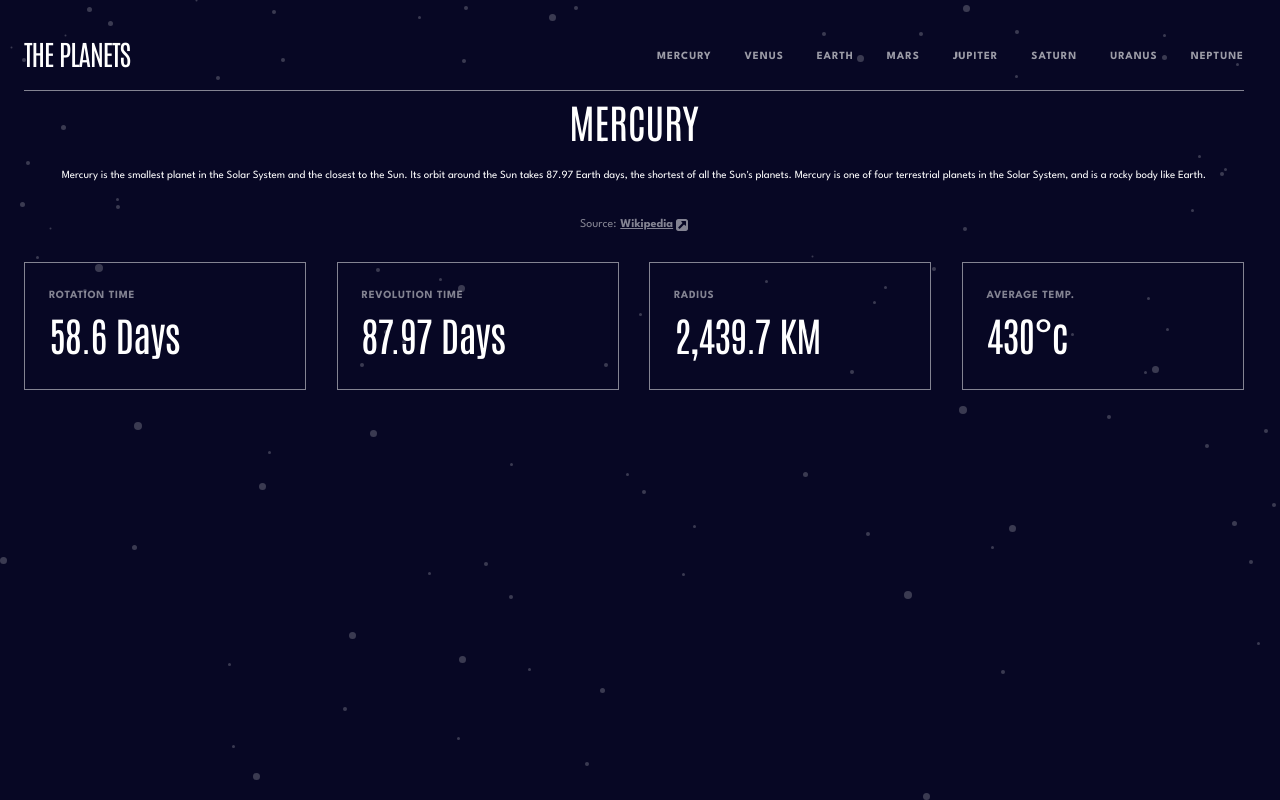
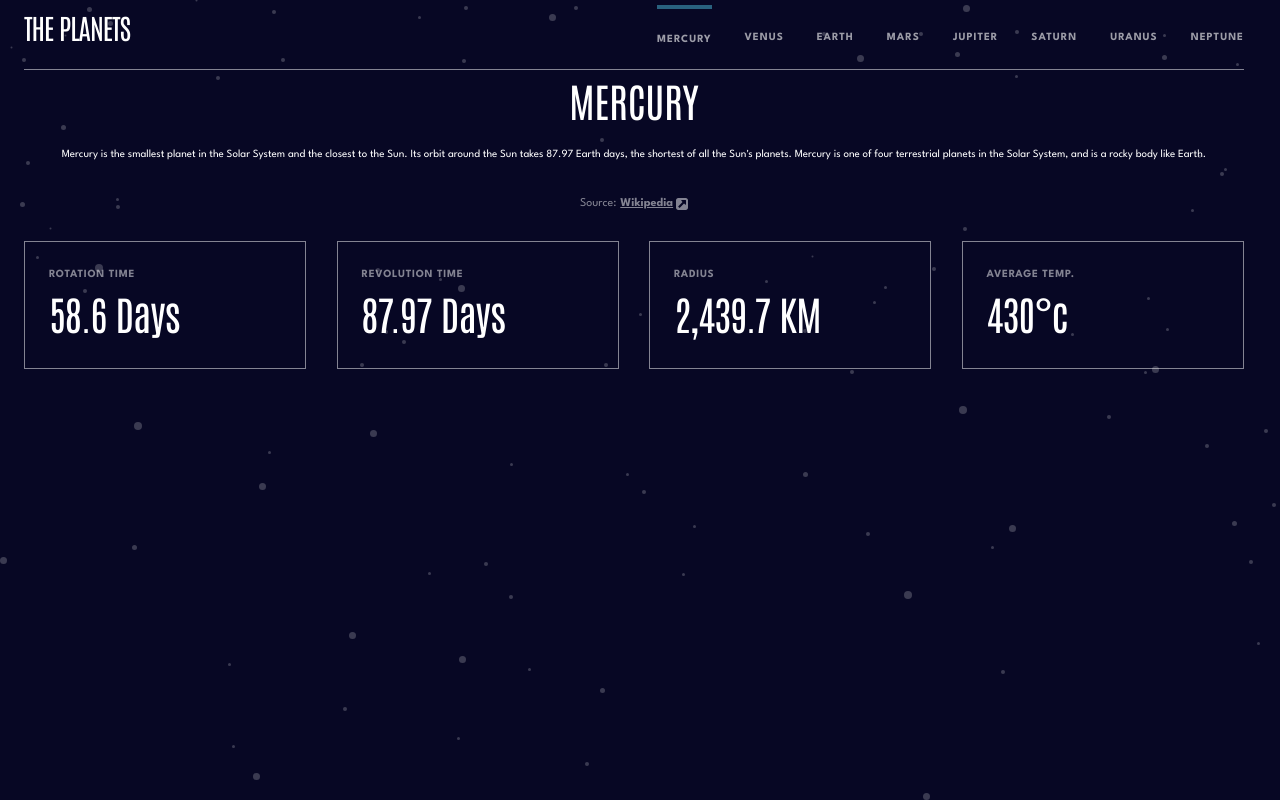
Before and after one commit to Rodcosta85/REACT---Planets, a React (Vite) app in the folder vite-project/: page / in a window 1280 px wide. Built offline with nearby package versions, Linux system fonts and the light colour scheme.

Commit message:
new color for the top border of the nav items; added to the nav on desktop and tablet;

```diff
--- a/vite-project/src/Header/index.tsx
+++ b/vite-project/src/Header/index.tsx
@@ -2,21 +2,19 @@ import { useState } from "react"
 import HambMenu from './../assets/icon-hamburger.svg'
 import Chevron from './../assets/icon-chevron.svg'
 
-interface PlanetProps {
-    name: string
-}
+import type { PlanetProps } from "../planet"
 
 interface HeaderProps {
     planetDetails: PlanetProps[],
-    activeTab: any
+    activeTab: number,
     setActiveTab: (arg0: number) => void,
     handleMobileTabToggle: (index: any) => void,
     toggleHamb: boolean
 }
 
-const index: React.FC<HeaderProps> = ({ planetDetails, setActiveTab, handleMobileTabToggle, toggleHamb }) => {
+const index: React.FC<HeaderProps> = ({ planetDetails, activeTab, setActiveTab, handleMobileTabToggle, toggleHamb }) => {
     return (
-        <header className="flex desktop:flex-row justify-between items-center pl-[2rem] pt-[1.37rem] pr-[2.56rem] border-b-[1px] border-b-opaq-white
+        <header className="flex desktop:flex-row justify-between items-center desktop:h-[70px] pl-[2rem] pr-[2.56rem] desktop:pt-0 border-b-[1px] border-b-opaq-white
         tablet:flex-col tablet:gap-[2.44rem] tablet:pt-[2rem]
         mobile:flex-row mobile:gap-[2.81rem] mobile:ml-[1.5rem] mobile:mr-[2.25rem] mobile:pl-0 mobile:pr-0 mobile:pb-[1rem]
         ">
@@ -39,7 +37,9 @@ const index: React.FC<HeaderProps> = ({ planetDetails, setActiveTab, handleMobil
                 {planetDetails.map((planet: any, index: number) => (
                     <div key={index}>
                         <button
-                            className='transition-all duration-300 ease-in-out cursor-pointer text-white opacity-[0.6] text-[0.6875rem] font-bold font-spartan uppercase tracking-[0.0625rem]'
+                            className={`transition-all duration-300 ease-in-out cursor-pointer text-white opacity-[0.6] text-[0.6875rem] font-bold font-spartan uppercase tracking-[0.0625rem] pt-[1.37rem]  h-[100%]
+                                ${activeTab === index ? `${planetDetails[activeTab]?.borderTopColor} border-t-[4px]` : 'border-0'}
+                            `}
                             onClick={() => setActiveTab(index)}
                         >
                             {planet.name}
@@ -47,6 +47,8 @@ const index: React.FC<HeaderProps> = ({ planetDetails, setActiveTab, handleMobil
                     </div>
                 ))}
             </nav>
+
+
 
             {/* esse nav é somente do mobile, visto que ele tem um estilo completamente diferente do que está presente tanto no desktop como no tablet */}
             <nav className={`hidden gap-[2.06rem] ${toggleHamb ? 'mobile:flex' : 'mobile:hidden'} mobile:flex-col mobile:absolute mobile:top-[7rem] mobile:left-0 z-99 w-full pl-[1.5rem] pr-[2.25rem] bg-very-dark-blue`}>
--- a/vite-project/src/TabContent/index.tsx
+++ b/vite-project/src/TabContent/index.tsx
@@ -43,7 +43,7 @@ const index: React.FC<ContentProps> = ({ planetDetails, activeTab, toggleHamb })
                         key={key}
                         onClick={() => setSeparateTabs(key)}
                         className={`text-opaq-white text-[0.5625rem] uppercase font-bold font-spartan cursor-pointer relative z-99 transition-all pt-[1rem] pb-[1rem]
-                            ${separateTabs === key ? `${planetDetails[activeTab]?.borderColor} border-b-[4px] text-white` : 'border-0'}
+                            ${separateTabs === key ? `${planetDetails[activeTab]?.borderBottomColor} border-b-[4px] text-white` : 'border-0'}
                             ${toggleHamb ? 'hidden' : 'flex'}
                         `}
                     >
--- a/vite-project/src/data.json
+++ b/vite-project/src/data.json
@@ -23,7 +23,8 @@
       "geology": "./assets/geology-mercury.png"
     },
     "color": "bg-light-gray",
-    "borderColor": "border-b-light-blue"
+    "borderBottomColor": "border-b-light-blue",
+    "borderTopColor": "border-t-light-blue"
   },
   {
     "name": "Venus",
@@ -49,7 +50,8 @@
       "geology": "./assets/geology-venus.png"
     },
     "color": "bg-light-yellow",
-    "borderColor": "border-b-very-light-orange"
+    "borderBottomColor": "border-b-very-light-orange",
+    "borderTopColor": "border-t-very-light-orange"
   },
   {
     "name": "Earth",
@@ -75,7 +77,8 @@
       "geology": "./assets/geology-earth.png"
     },
     "color": "bg-blueish-purple",
-    "borderColor": "border-b-purple"
+    "borderBottomColor": "border-b-purple",
+    "borderTopColor": "border-t-purple"
   },
   {
     "name": "Mars",
@@ -101,7 +104,8 @@
       "geology": "./assets/geology-mars.png"
     },
     "color": "bg-light-red",
-    "borderColor": "border-b-regular-orange"
+    "borderBottomColor": "border-b-regular-orange",
+    "borderTopColor": "border-t-regular-orange"
   },
   {
     "name": "Jupiter",
@@ -127,7 +131,8 @@
       "geology": "./assets/geology-jupiter.png"
     },
     "color": "bg-light-brown",
-    "borderColor": "border-b-strong-red"
+    "borderBottomColor": "border-b-strong-red",
+    "borderTopColor": "border-t-strong-red"
   },
   {
     "name": "Saturn",
@@ -153,7 +158,8 @@
       "geology": "./assets/geology-saturn.png"
     },
     "color": "bg-saturn-yellow",
-    "borderColor": "border-b-terracota"
+    "borderBottomColor": "border-b-terracota",
+    "borderTopColor": "border-t-terracota"
   },
   {
     "name": "Uranus",
@@ -179,7 +185,8 @@
       "geology": "./assets/geology-uranus.png"
     },
     "color": "bg-uranus-aqua",
-    "borderColor": "border-b-aqua-green"
+    "borderBottomColor": "border-b-aqua-green",
+    "borderTopColor": "border-t-aqua-green"
   },
   {
     "name": "Neptune",
@@ -205,6 +212,7 @@
       "geology": "./assets/geology-neptune.png"
     },
     "color": "bg-neptune-blue",
-    "borderColor": "border-b-regular-blue"
+    "borderBottomColor": "border-b-regular-blue",
+    "borderTopColor": "border-t-regular-blue"
   }
 ]
--- a/vite-project/src/planet.ts
+++ b/vite-project/src/planet.ts
@@ -30,5 +30,6 @@ export interface PlanetProps {
   temperature: string,
   images: Images,
   color: string,
-  borderColor: string
+  borderBottomColor: string
+  borderTopColor: string
 }
```
